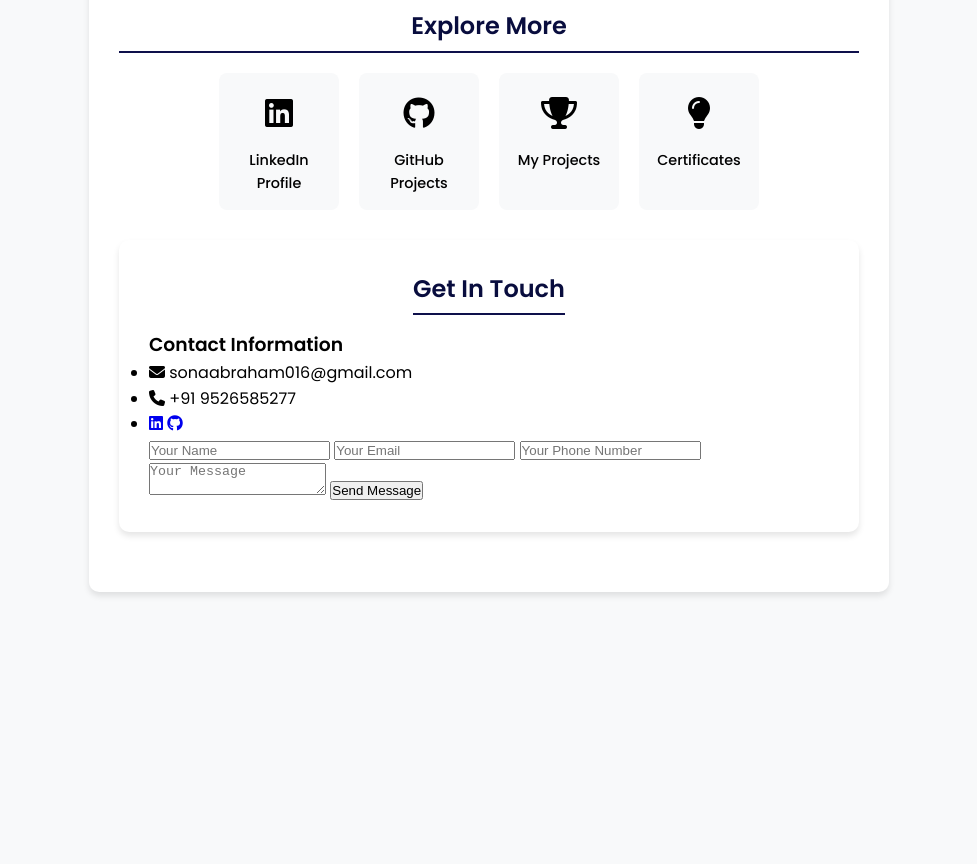
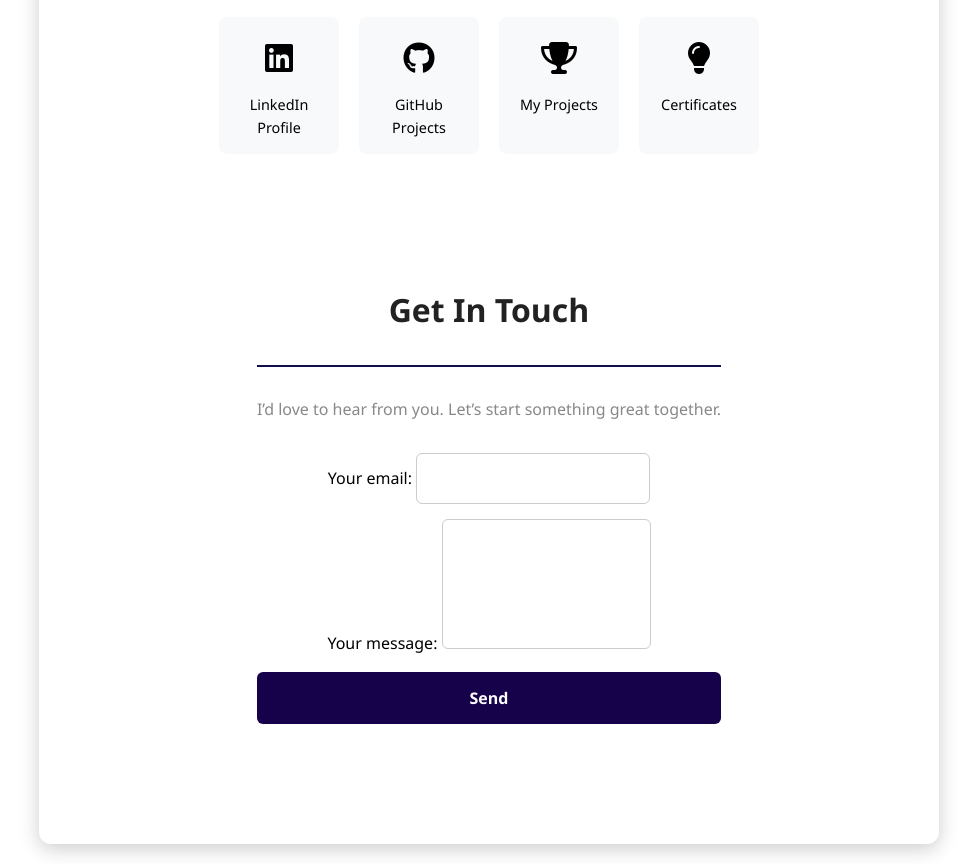
Before and after one commit to Sea25/Self-Profile, a plain HTML site: page index.html in a window 1280 px wide. Shown: the part 684-1548 px from the top of the page, without its empty margins (151-1128 px from the left). Before the commit the page ends 1296 px from the top, so only its background shows below. Drawn offline with Linux system fonts and the light colour scheme.

Commit message:
Initial Commit

```diff
--- a/index.html
+++ b/index.html
@@ -215,28 +215,33 @@
         </div>
 
         <!-- Contact Section -->
-<section id="contact" class="section contact-section">
-    <div class="container">
-        <h2 class="section-title">Get In Touch</h2>
-        <div class="contact-grid">
-            <div class="contact-info">
-                <h3>Contact Information</h3>
-                <ul>
-                    <li><i class="fas fa-envelope"></i> sonaabraham016@gmail.com</li>
-                    <li><i class="fas fa-phone"></i> +91 9526585277</li>
-                    <li class="social-media">
-                        <a href="https://www.linkedin.com/in/sona-elizabeth-abraham-351442304" target="_blank"><i class="fab fa-linkedin"></i></a>
-                        <a href="https://github.com/Sea25" target="_blank"><i class="fab fa-github"></i></a>
-                    </li>
-                </ul>
-            </div>
-            <form class="contact-form" id="contactForm">
-                <input type="text" id="name" name="name" required placeholder="Your Name">
-                <input type="email" id="email" name="email" required placeholder="Your Email">
-                <input type="tel" id="phone" name="phone" placeholder="Your Phone Number">
-                <textarea id="message" name="message" required placeholder="Your Message"></textarea>
-                <button type="submit" class="btn-primary">Send Message</button>
-            </form>
-        </div>
-    </div>
+<!DOCTYPE html>
+<html lang="en">
+<head>
+  <meta charset="UTF-8" />
+  <meta name="viewport" content="width=device-width, initial-scale=1.0" />
+  <title>Contact Us</title>
+  <link rel="stylesheet" href="style.css" />
+</head>
+<body>
+  <!-- Contact Section -->
+<section class="contact-section">
+  <div class="contact-container">
+    <h2>Get In Touch</h2>
+    <hr style="border: none; border-top: 2px solid #0e104b; width: 100%; margin: 30px 0;">
+
+    <p>I’d love to hear from you. Let’s start something great together.</p>
+    <form action="https://formspree.io/f/xrbqonva" method="POST">
+      <label>
+        Your email:
+        <input type="email" name="email" required>
+      </label>
+      <label>
+        Your message:
+        <textarea name="message" required></textarea>
+      </label>
+      <!-- You can add other form fields here if needed -->
+      <button type="submit">Send</button>
+    </form>
+  </div>
 </section>
--- a/style.css
+++ b/style.css
@@ -79,101 +79,79 @@ body {
 }
 
 /* Contact Section */
-.contact-section {
-    background-color: #f9f9f9;
-    padding: 60px 0;
-    font-family: 'Segoe UI', Tahoma, Geneva, Verdana, sans-serif;
+* {
+  margin: 0;
+  padding: 0;
+  box-sizing: border-box;
+  font-family: 'Segoe UI', Tahoma, Geneva, Verdana, sans-serif;
 }
 
-.section-title {
-    text-align: center;
-    font-size: 2.5rem;
-    margin-bottom: 40px;
-    color: #333;
+body {
+  background-color: #fff;
 }
 
-.contact-grid {
-    display: grid;
-    grid-template-columns: 1fr 1fr;
-    gap: 40px;
-    max-width: 1000px;
-    margin: 0 auto;
-    align-items: start;
+.contact-section {
+  padding: 100px 20px;
+  text-align: center;
 }
 
-.contact-info h3 {
-    font-size: 1.5rem;
-    margin-bottom: 20px;
-    color: #222;
+.contact-container {
+  max-width: 600px;
+  margin: auto;
 }
 
-.contact-info ul {
-    list-style: none;
-    padding: 0;
+.contact-container h2 {
+  font-size: 32px;
+  margin-bottom: 10px;
+  color: #222;
 }
 
-.contact-info li {
-    margin-bottom: 15px;
-    font-size: 1rem;
-    color: #555;
-    display: flex;
-    align-items: center;
-    gap: 10px;
+.contact-container p {
+  font-size: 16px;
+  color: #888;
+  margin-bottom: 30px;
 }
 
-.contact-info .social-media a {
-    margin-right: 10px;
-    font-size: 1.3rem;
-    color: #0073b1;
-    transition: color 0.3s;
+form {
+  display: flex;
+  flex-direction: column;
+  gap: 15px;
 }
 
-.contact-info .social-media a:hover {
-    color: #005580;
+input,
+textarea {
+  padding: 15px;
+  font-size: 14px;
+  border: 1px solid #ccc;
+  border-radius: 6px;
+  outline: none;
+  transition: 0.3s ease;
 }
 
-.contact-form {
-    display: flex;
-    flex-direction: column;
-    gap: 15px;
+input:focus,
+textarea:focus {
+  border-color: #f64c72;
 }
 
-.contact-form input,
-.contact-form textarea {
-    padding: 12px 15px;
-    border: 1px solid #ccc;
-    border-radius: 8px;
-    font-size: 1rem;
-    resize: none;
+textarea {
+  resize: none;
+  height: 130px;
 }
 
-.contact-form textarea {
-    height: 120px;
+button {
+  background-color: #16014b;
+  color: #fff;
+  border: none;
+  padding: 15px;
+  font-size: 16px;
+  font-weight: bold;
+  border-radius: 6px;
+  cursor: pointer;
+  transition: background 0.3s ease;
 }
 
-.btn-primary {
-    padding: 12px;
-    background-color: #0073b1;
-    color: white;
-    border: none;
-    border-radius: 8px;
-    cursor: pointer;
-    font-size: 1rem;
-    transition: background-color 0.3s;
-}
-
-.btn-primary:hover {
-    background-color: #005580;
-}
-
-@media (max-width: 768px) {
-    .contact-grid {
-        grid-template-columns: 1fr;
-    }
-
-    .section-title {
-        font-size: 2rem;
-    }
+button:hover {
+  background-color: #1f1987;
 }
 
 
```
